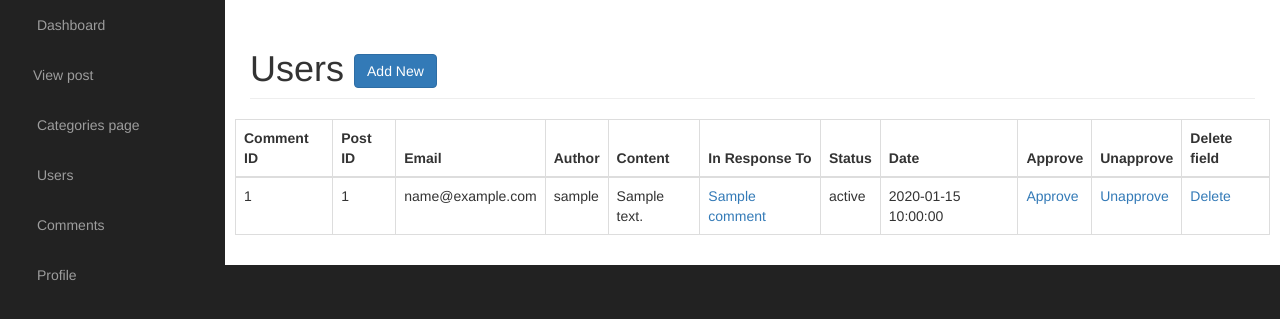
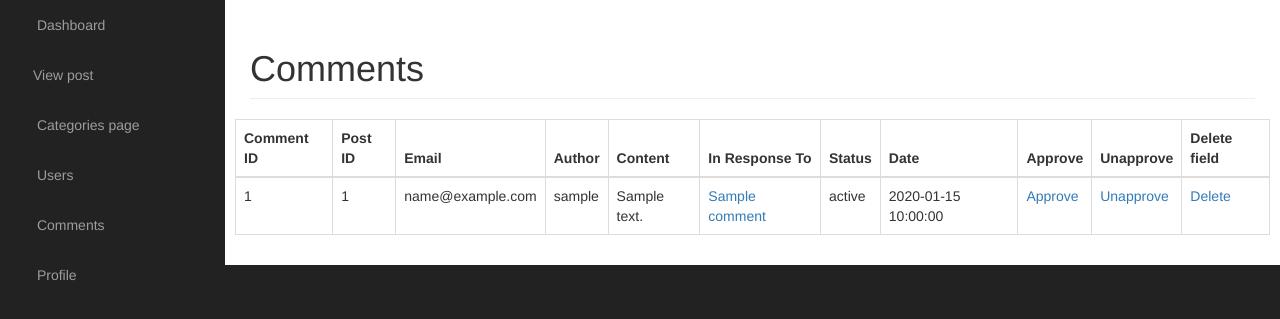
Before and after one commit to Loghorrean/SimplePhpMvcFramework, a PHP site: page /mvcframework/Admin/comments in a window 1280 px wide. Shown: the part 51-370 px from the top of the page. Run offline with PHP 8.4, Linux system fonts and the light colour scheme; the visitor is signed in with stand-in values (Sample User, id 1); tables that the repository leaves empty or names only in its code hold one stand-in row (values such as "Sample post"); some libraries are stand-ins or nearby versions; some web fonts are replaced.

Commit message:
Finished creating admin controllers

```diff
--- a/app/helpers/functions.php
+++ b/app/helpers/functions.php
@@ -369,17 +369,13 @@ function insertComment(array $values, $pdo) { // inserting a comment
     }
 }
 
-function showDeleteCommentForm($com_id, $pdo) { // showing a form to delete a comment
-    if (!checkId($com_id)) {
-        header("Location: comments.php");
-        exit();
-    }
-    $row = findCommentsById($com_id, $pdo);
+function showDeleteCommentForm($com_id) { // showing a form to delete a comment
+    $comment = findCommentsById($com_id);
     echo '<form action="" method = "POST">';
     echo '<div class = "form-group">';
-    echo '<label for="post_title">Delete Comment (id = '.$row["comment_id"].')</label>';
-    echo '<input type="hidden" value="'.$row["comment_id"].'" name="comment_id">';
-    echo '<input type="hidden" value="'.$row["comment_post_id"].'" name="comment_post_id">';
+    echo '<label for="post_title">Delete Comment (id = '.$comment["comment_id"].')</label>';
+    echo '<input type="hidden" value="'.$comment["comment_id"].'" name="comment_id">';
+    echo '<input type="hidden" value="'.$comment["comment_post_id"].'" name="comment_post_id">';
     echo '</div>';
     echo '<div class = "form-group">';
     echo '<input class = "btn btn-primary" type="submit" name="submit_delete" value = "Delete comment">';
--- a/app/models/AdminModel.php
+++ b/app/models/AdminModel.php
@@ -147,6 +147,20 @@ class AdminModel implements Model {
             header("Location: /mvcframework/admin/comments");
             exit();
         }
+        if (isset($_POST["submit_approve"])) {
+            $sql = "UPDATE comments set comment_status = 'Approved' where comment_id = :id";
+            $this->comments->sql($sql, ["id" => $_POST["comment_id"]]);
+            $_SESSION["success"] = "Comment approved!";
+            header("Location: /mvcframework/admin/comments");
+            exit();
+        }
+        if (isset($_POST["submit_unapprove"])) {
+            $sql = "UPDATE comments set comment_status = 'Unapproved' where comment_id = :id";
+            $this->comments->sql($sql, ["id" => $_POST["comment_id"]]);
+            $_SESSION["success"] = "Comment unapproved!";
+            header("Location: /mvcframework/admin/comments");
+            exit();
+        }
         $data = array();
         $sql = "SELECT posts.post_title as 'post_title', users.username as 'username', users.user_email as 'user_email', comments.* from comments ";
         $sql .= "inner join posts on comments.comment_post_id = posts.post_id ";
--- a/app/views/Admin/commentsView.php
+++ b/app/views/Admin/commentsView.php
@@ -7,7 +7,7 @@
             <div class="row">
                 <div class="col-lg-12">
                     <h1 class="page-header">
-                        Users <a href="?source=add_user" class="btn btn-primary">Add New</a>
+                        Comments
                     </h1>
                 </div>
                 <?php
@@ -50,13 +50,13 @@
                 </table>
                 <?php
                 if (isset($_GET["unapprove"])) {
-                    showUnapproveForm($_GET["unapprove"], $pdo);
+                    showUnapproveForm($_GET["unapprove"]);
                 }
                 if (isset($_GET["approve"])) {
-                    showApproveForm($_GET["approve"], $pdo);
+                    showApproveForm($_GET["approve"]);
                 }
                 if (isset($_GET["delete"])) {
-                    showDeleteCommentForm($_GET["delete"], $pdo);
+                    showDeleteCommentForm($_GET["delete"]);
                 }
                 ?>
             </div>
```
